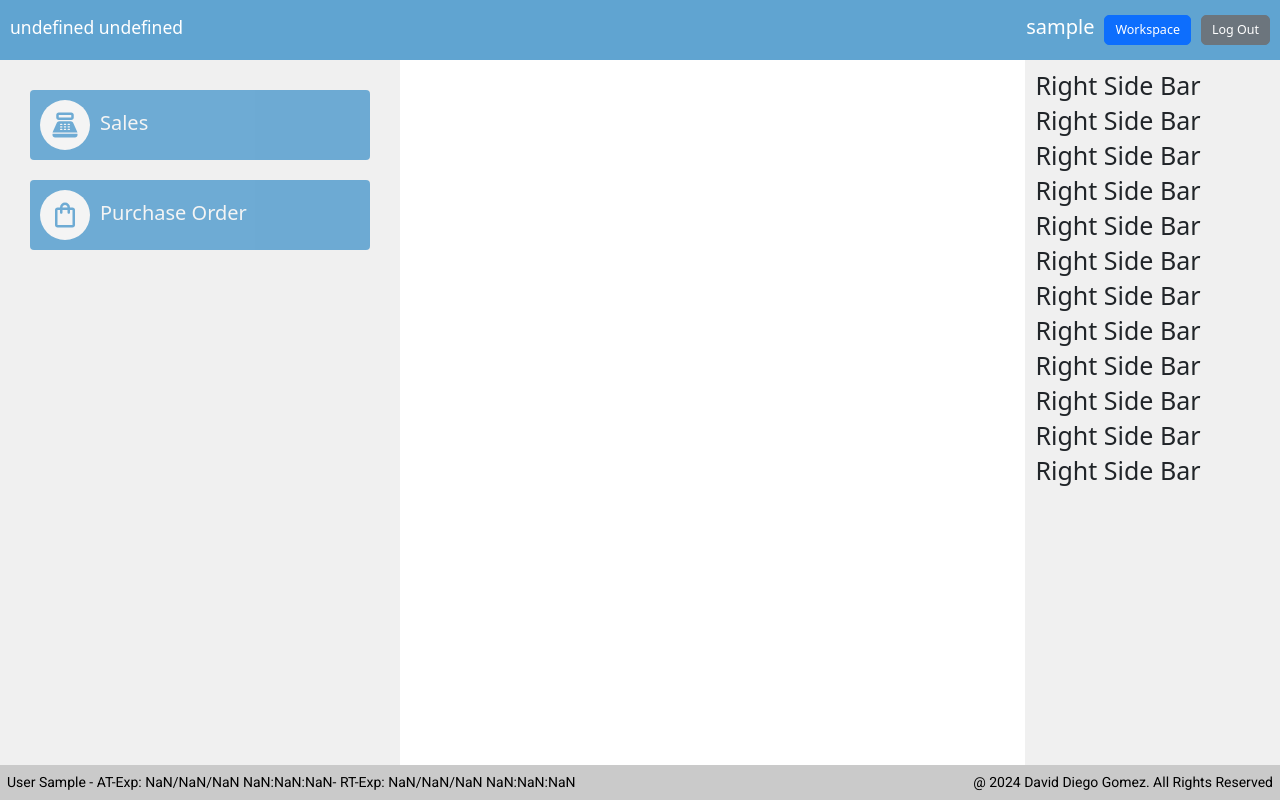
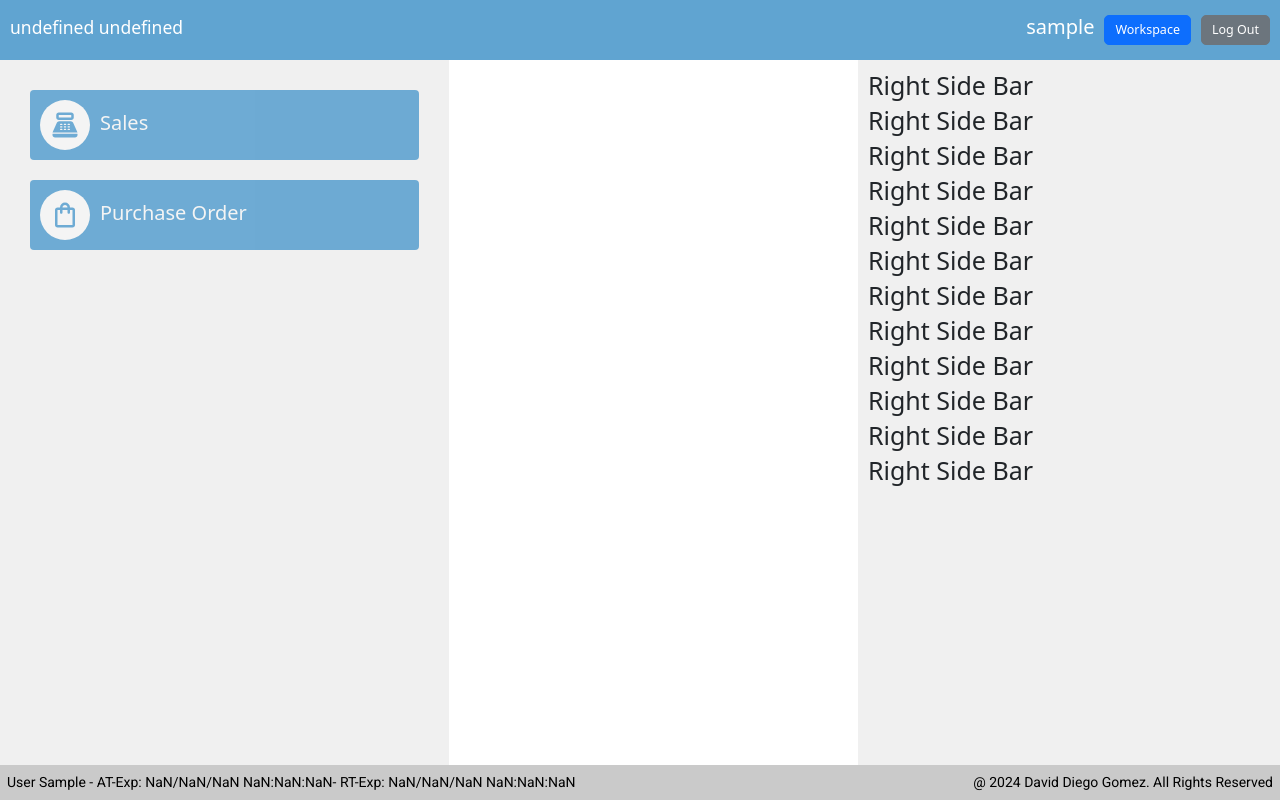
Before and after one commit to diegotubito/web-workspaces, a React (Create React App) app: page /home in a window 1280 px wide. Built offline with nearby package versions, Linux system fonts and the light colour scheme; no server answers; sample sign-in values are in the browser's storage; a web font is replaced by a local one.

Commit message:
refactor

```diff
--- a/src/Pages/Home/Home.css
+++ b/src/Pages/Home/Home.css
@@ -44,7 +44,7 @@
     flex-direction: column;
 }
 
-@media (min-width: 800px) {
+@media (min-width: 1200px) {
      .home__main-container {
         flex-direction: row;
      }
@@ -56,9 +56,9 @@
     padding: 3rem;
 }
 
-@media (min-width: 800px) {
+@media (min-width: 1200px) {
     .home__left-sidebar {
-        max-width: 40rem;
+        max-width: 50rem;
     }
 }
 
@@ -83,9 +83,9 @@
     width: 100%;
 }
 
-@media (min-width: 800px) {
+@media (min-width: 1200px) {
     .home__right-sidebar {
-        width: 50rem;
+        max-width: 50rem;
     }
 }
 
```
